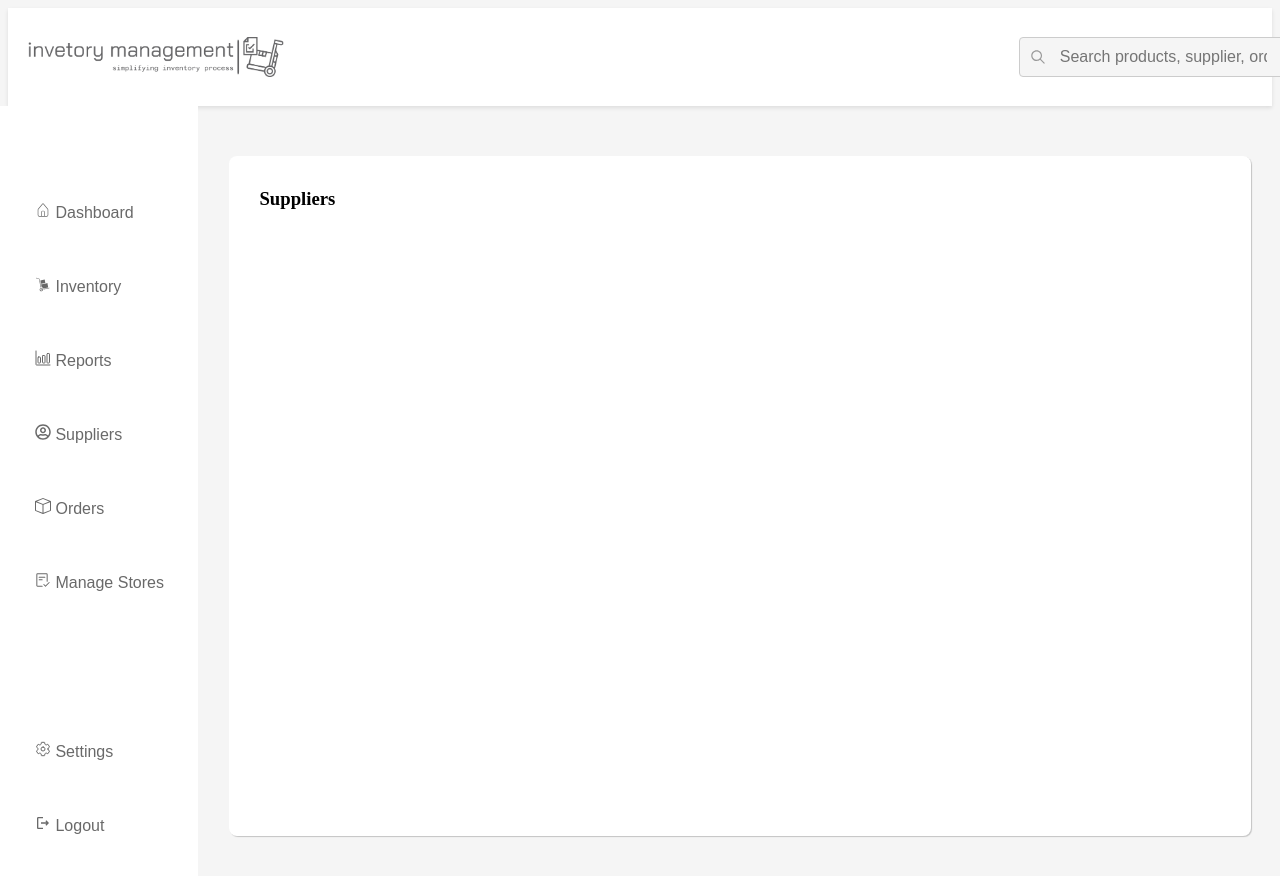
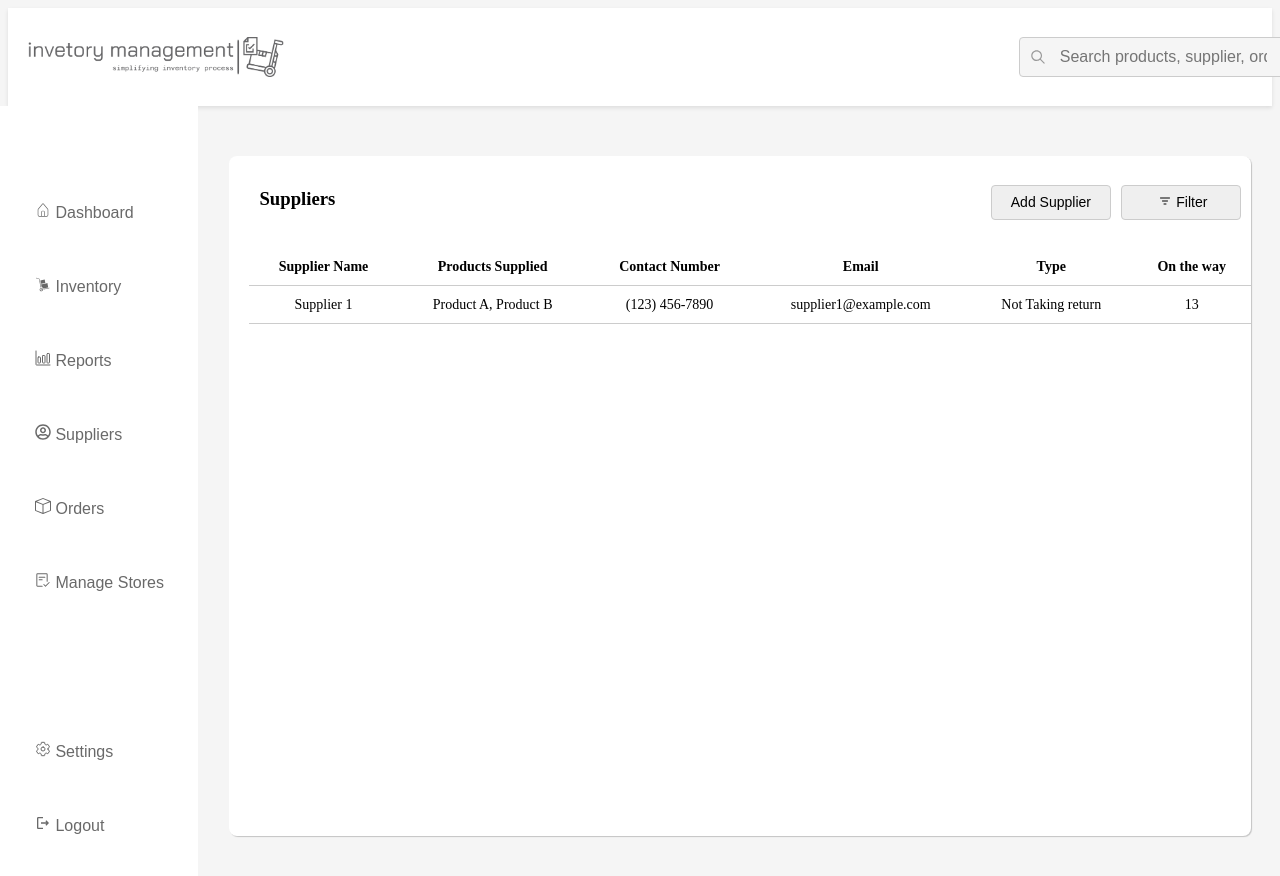
Before and after one commit to Drljr/Store-Front, a React (Vite) app: page /Suppliers in a window 1280 px wide. Shown: the top 876 px of the page. Built offline with nearby package versions, Linux system fonts and the light colour scheme.

Commit message:
feat: implement supplier management modal with form and styling

```diff
--- a/src/Pages/Suppliers/Suppliers.css
+++ b/src/Pages/Suppliers/Suppliers.css
@@ -12,3 +12,25 @@
     padding-left: 20px;
     justify-content: space-between;
 }
+h3 {
+    display: flex;
+    justify-content: space-between;
+    padding: 10px;
+    /* Add padding for better spacing */
+}
+
+h3 span {
+    display: flex;
+    align-items: center;
+    gap: 10px;
+}
+.addsupplier,
+.filter {
+    width: 120px;
+    height: 35px;
+    border: 1px solid #ccc;
+    padding: 8px 12px;
+    border-radius: 4px;
+    cursor: pointer;
+    font-size: 14px;
+}
--- a/src/Pages/Suppliers/Suppliers.tsx
+++ b/src/Pages/Suppliers/Suppliers.tsx
@@ -1,8 +1,21 @@
 import './Suppliers.css';
 import Sidebar from '../../Components/Sidebar/Sidebar';
 import Navbar from '../../Components/Navbar/Navbar';
+import { ListFilter } from 'lucide-react';
+import { useState } from 'react';
+import SupplierModal from './supplierModal';
+
 
 export const Suppliers = () => {
+    const [isSupplierModalOpen, setIsSupplierModalOpen] = useState(false);
+
+    const openSupplierModal = () => {
+        setIsSupplierModalOpen(true);
+    };
+    const closeSupplierModal = () => {
+        setIsSupplierModalOpen(false);
+    };
+
     return (
         <div className="Container" >
             <Navbar />
@@ -11,9 +24,43 @@ export const Suppliers = () => {
             </div>
             <div className="wrapper">
                 <div className="widget">
-                    <h3>Suppliers</h3>
+                    <h3>
+                        Suppliers
+                        <span>
+                            <button className='addsupplier' onClick={openSupplierModal}>Add Supplier</button>
+                            <button className='filter'>
+                                <ListFilter className='filter-icon' size={12} />
+                                Filter
+                            </button>
+                        </span>
+                    </h3>
+                    <table>
+                        <thead>
+                            <tr>
+                                <th>Supplier Name</th>
+                                <th>Products Supplied</th>
+                                <th>Contact Number</th>
+                                <th>Email</th>
+                                <th>Type</th>
+                                <th>On the way</th>
+                            </tr>
+                        </thead>
+                        <tbody>
+                            <tr>
+                                <td>Supplier 1</td>
+                                <td>Product A, Product B</td>
+                                <td>(123) 456-7890</td>
+                                <td>supplier1@example.com</td>
+                                <td>Not Taking return</td>
+                                <td>13</td>
+                            </tr>
+                        </tbody>
+                    </table>
                 </div>
             </div>
+            {isSupplierModalOpen && (
+                <SupplierModal closeModal={closeSupplierModal} />
+            )}
         </div>
     );
 }
--- /dev/null
+++ b/src/Pages/Suppliers/supplierModal.css
@@ -0,0 +1,124 @@
+/* Existing styles from Modal.css */
+.modal-form {
+    display: grid;
+    grid-template-columns: 1fr 1fr;
+    gap: 15px;
+}
+
+.form-group {
+    display: flex;
+    flex-direction: column;
+}
+
+.form-group label {
+    margin-bottom: 5px;
+    font-weight: 500;
+}
+
+.form-group input[type="text"],
+.form-group input[type="email"],
+.form-group input[type="tel"] {
+    padding: 8px;
+    border: 1px solid #ccc;
+    border-radius: 4px;
+    font-size: 14px;
+}
+
+/* Style for radio buttons */
+.form-group div {
+    display: flex;
+    gap: 15px;
+    /* Space between radio options */
+}
+
+.form-group input[type="radio"] {
+    margin-right: 5px;
+    /* Space between radio button and label text */
+}
+
+/* Existing modal styles remain the same */
+.modal-overlay {
+    position: fixed;
+    top: 0;
+    left: 0;
+    right: 0;
+    bottom: 0;
+    background-color: rgba(0, 0, 0, 0.5);
+    display: flex;
+    justify-content: center;
+    align-items: center;
+    z-index: 1000;
+}
+
+.modal-content {
+    background-color: white;
+    padding: 20px;
+    border-radius: 8px;
+    width: 600px;
+    max-width: 90%;
+    box-shadow: 0 2px 10px rgba(0, 0, 0, 0.1);
+    position: relative;
+}
+
+.modal-image {
+    display: flex;
+    justify-content: center;
+    margin-bottom: 20px;
+}
+
+.dashed-box {
+    width: 150px;
+    height: 150px;
+    border: 2px dashed #ccc;
+    display: flex;
+    justify-content: center;
+    align-items: center;
+    color: #6c757d;
+    font-size: 14px;
+    text-align: center;
+    cursor: pointer;
+}
+
+.dashed-box label {
+    cursor: pointer;
+    width: 100%;
+    height: 100%;
+    display: flex;
+    justify-content: center;
+    align-items: center;
+    padding: 10px;
+}
+
+.image-preview {
+    width: 150px;
+    height: 150px;
+    object-fit: cover;
+    border-radius: 4px;
+}
+
+.modal-actions {
+    display: flex;
+    justify-content: flex-end;
+    gap: 10px;
+    margin-top: 20px;
+}
+
+.discard-btn {
+    padding: 8px 16px;
+    border: 1px solid #ccc;
+    border-radius: 4px;
+    background-color: white;
+    cursor: pointer;
+}
+
+.add-btn {
+    padding: 8px 16px;
+    border: none;
+    border-radius: 4px;
+    background-color: #007bff;
+    color: white;
+    cursor: pointer;
+}
+
+.add-btn:hover {
+    background-color: #0056b3; }
--- /dev/null
+++ b/src/Pages/Suppliers/supplierModal.tsx
@@ -0,0 +1,158 @@
+import React, { useState } from "react";
+import "./supplierModal.css"; // Reuse the same CSS for consistency
+
+const supplierModal = ({ closeModal }) => {
+  const [supplierData, setSupplierData] = useState({
+    supplierName: "",
+    productsSupplied: "",
+    category: "",
+    contactInfo: "",
+    email: "",
+    type: "",
+    amountSupplied: "",
+  });
+  const [image, setImage] = useState(null);
+  const [imagePreview, setImagePreview] = useState(null);
+
+  const handleChange = (e) => {
+    const { name, value } = e.target;
+    setSupplierData((prevData) => ({
+      ...prevData,
+      [name]: value,
+    }));
+  };
+
+  const handleImageChange = (e) => {
+    const file = e.target.files[0];
+    if (file) {
+      setImage(file);
+      setImagePreview(URL.createObjectURL(file));
+    }
+  };
+
+  const handleSubmit = (e) => {
+    e.preventDefault();
+    const formData = { ...supplierData, image };
+    console.log("Supplier Data with Image:", formData);
+    if (imagePreview) {
+      URL.revokeObjectURL(imagePreview);
+    }
+    closeModal();
+  };
+
+
+  return (
+    <div className="modal-overlay" onClick={closeModal}>
+      <div className="modal-content" onClick={(e) => e.stopPropagation()}>
+        <h2>New Supplier</h2>
+        <form onSubmit={handleSubmit}>
+          <div className="modal-image">
+            {imagePreview ? (
+              <img src={imagePreview} alt="Preview" className="image-preview" />
+            ) : (
+              <div className="dashed-box">
+                <label htmlFor="image-upload-supplier">
+                  Drag image here or Browse image
+                </label>
+                <input
+                  type="file"
+                  id="image-upload-supplier"
+                  accept="image/*"
+                  onChange={handleImageChange}
+                  style={{ display: "none" }}
+                />
+              </div>
+            )}
+          </div>
+          <div className="modal-form">
+            <div className="form-group">
+              <label>Supplier Name</label>
+              <input
+                type="text"
+                name="supplierName"
+                value={supplierData.supplierName}
+                onChange={handleChange}
+                placeholder="Enter supplier name"
+              />
+            </div>
+            <div className="form-group">
+              <label>Product</label>
+              <input
+                type="text"
+                name="productsSupplied"
+                value={supplierData.productsSupplied}
+                onChange={handleChange}
+                placeholder="Enter product"
+              />
+            </div>
+            <div className="form-group">
+              <label>Email</label>
+              <input
+                type="email"
+                name="email"
+                value={supplierData.email}
+                onChange={handleChange}
+                placeholder="Enter email"
+              />
+            </div>
+            <div className="form-group">
+              <label>Contact Number</label>
+              <input
+                type="tel"
+                name="contactInfo"
+                value={supplierData.contactInfo}
+                onChange={handleChange}
+                placeholder="Enter contact number"
+              />
+            </div>
+            <div className="form-group">
+              <label>Type</label>
+            <div>
+                <label>
+                  <input
+                    type="radio"
+                    name="type"
+                    value="Not Taking return"
+                    checked={supplierData.type === "Not Taking return"}
+                    onChange={handleChange}
+                  />
+                  Not Taking return
+                </label>
+                <label>
+                  <input
+                    type="radio"
+                    name="type"
+                    value="Taking return"
+                    checked={supplierData.type === "Taking return"}
+                    onChange={handleChange}
+                  />
+                  Taking return
+                </label>
+              </div>
+            </div>
+            <div className="form-group">
+              <label>Amount Supplied</label>
+              <input
+                type="number"
+                name="amountSupplied"
+                value={supplierData.amountSupplied}
+                onChange={handleChange}
+                placeholder="Enter amount supplied"
+              />
+            </div>
+          </div>
+          <div className="modal-actions">
+            <button type="button" className="discard-btn" onClick={closeModal}>
+              Discard
+            </button>
+            <button type="submit" className="add-btn">
+              Add Supplier
+            </button>
+          </div>
+        </form>
+      </div>
+    </div>
+  );
+};
+
+export default supplierModal;
```
